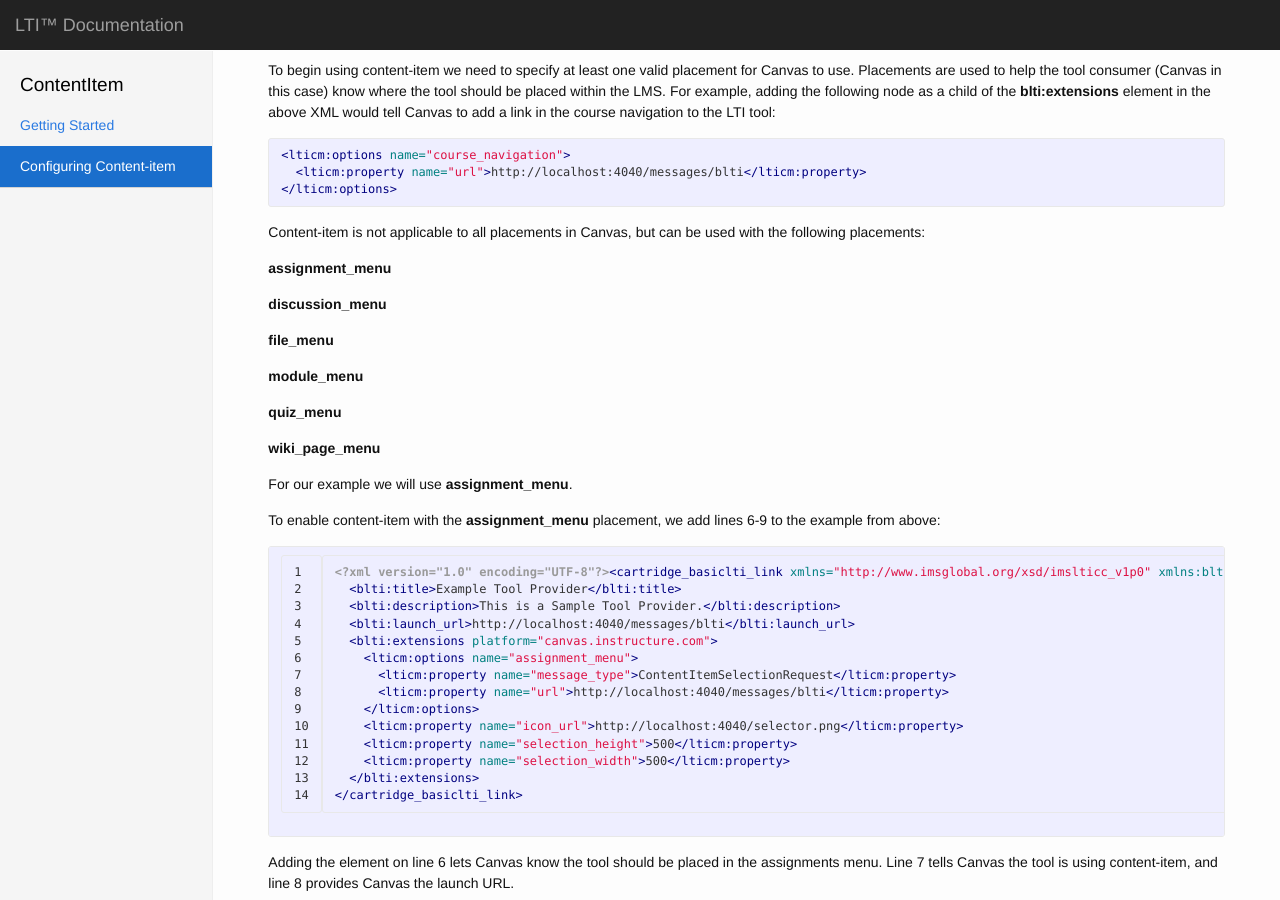
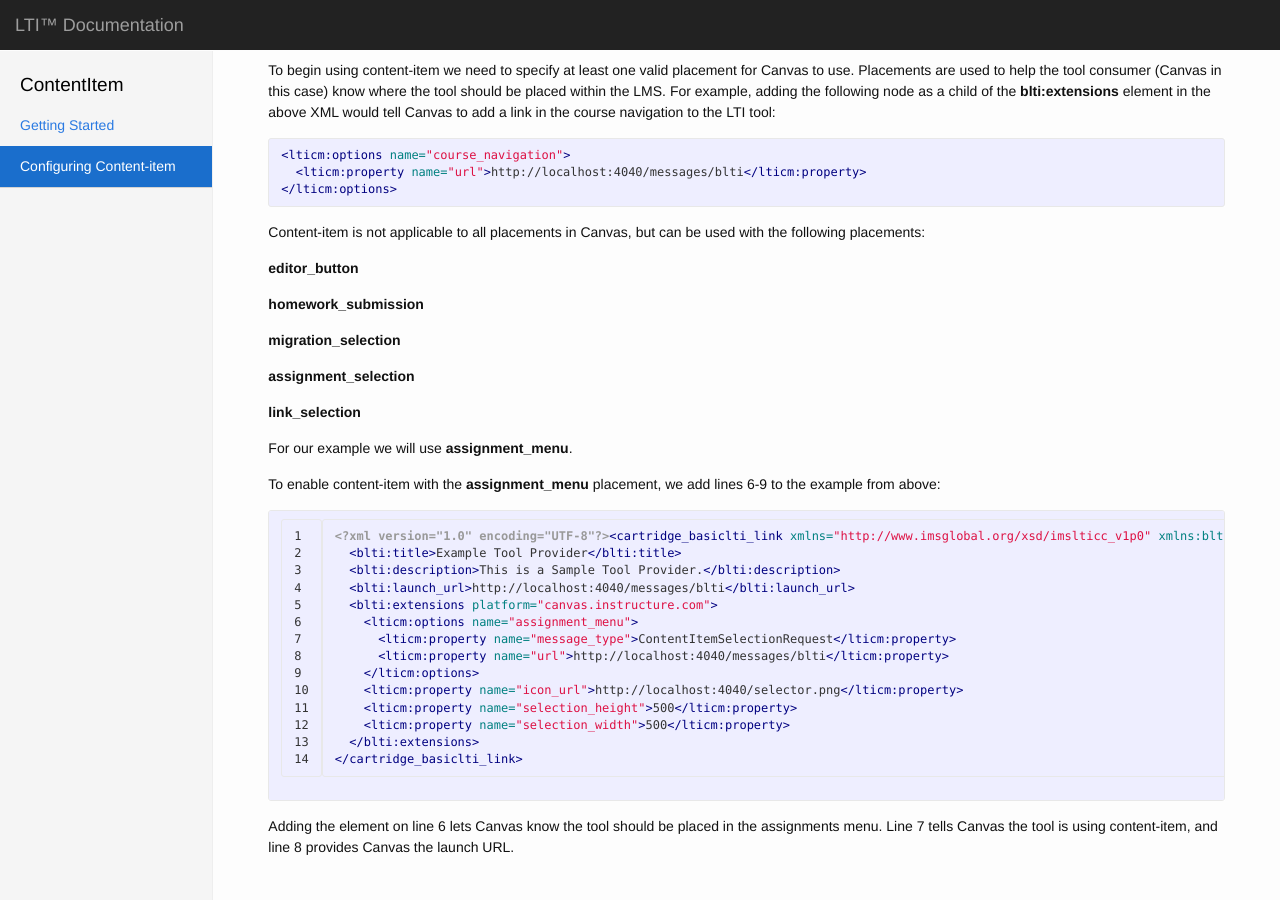
Before and after one commit to instructure/lti_docs, a Jekyll site: the page built from _posts/2015-08-4-content-item-configure-tool.markdown, in a window 1280 px wide and 900 px high, scrolled down 511 px. Built offline with Jekyll 4.4.1, drawn with Linux system fonts in a browser that asks for light colours; nearby versions of some CDN libraries; library files that are not in the unit come from our copies.

Commit message:
fix the content-item placements

```diff
--- a/_posts/2015-08-4-content-item-configure-tool.markdown
+++ b/_posts/2015-08-4-content-item-configure-tool.markdown
@@ -31,17 +31,15 @@ To begin using content-item we need to specify at least one valid placement for
 
 Content-item is not applicable to all placements in Canvas, but can be used with the following placements:
 
-**assignment_menu**
+**editor_button**
 
-**discussion_menu**
+**homework_submission**
 
-**file_menu**
+**migration_selection**
 
-**module_menu**
+**assignment_selection**
 
-**quiz_menu**
-
-**wiki_page_menu**
+**link_selection**
 
 For our example we will use **assignment_menu**.
 
```
